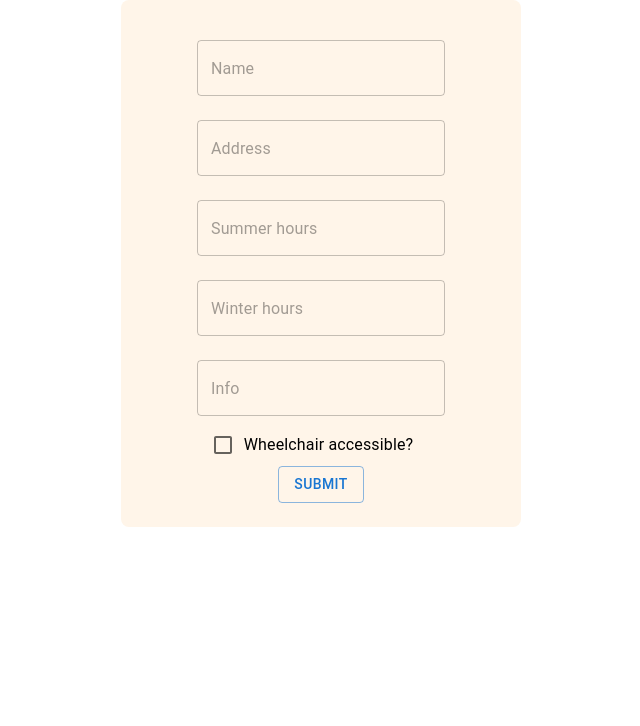
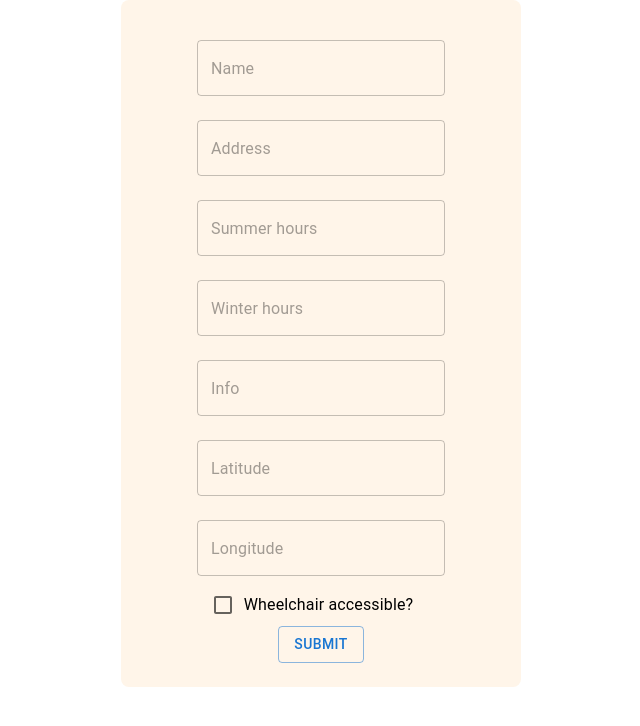
Before and after one commit to ogharambae/PooRescue, a React (Create React App) app in the folder poop/: page /add in a window 1280 px wide. Shown: the top 726 px of the page, without its empty margins (319-959 px from the left). Built offline with nearby package versions, Linux system fonts and the light colour scheme.

Commit message:
add washroom done

```diff
--- a/poop/src/components/Dialog.js
+++ b/poop/src/components/Dialog.js
@@ -5,6 +5,8 @@ import DialogActions from '@mui/material/DialogActions';
 import DialogContent from '@mui/material/DialogContent';
 import DialogContentText from '@mui/material/DialogContentText';
 import DialogTitle from '@mui/material/DialogTitle';
+import axios from "axios";
+import { useNavigate } from "react-router-dom";
 
 export default function AlertDialog() {
     const [open, setOpen] = React.useState(false);
@@ -13,8 +15,41 @@ export default function AlertDialog() {
         setOpen(true);
     };
 
-    const handleClose = () => {
-        setOpen(false);
+    const navigate = useNavigate();
+
+    const handleClose = async (e) => {
+        await e.preventDefault();
+        var data = {
+            "datasetid": "public-washrooms",
+            "recordid": "testrecordid",
+            "fields": {
+                "summer_hours": "Fire hall operation hours",
+                "location": "Vacouver Fire Hall No.2",
+                "name": "Demo Washroom",
+                "address": "199 Main St",
+                "type": "Toilet in building",
+                "winter_hours": "Fire hall operation hours",
+                "geo_local_area": "Hastings-Sunrise",
+                "note": "Caretaker on site",
+                "info": "May not always be open",
+                "geom": {
+                    "coordinates": [
+                        -123.10005247592927,
+                        49.28327045170959
+                    ],
+                    "type": "Point"
+                },
+                "wheel_access": "Yes",
+                "maintainer": "Parks & Recreation"
+            },
+            "record_timestamp": "2020-10-15T03:31:50.455-07:00"
+        }
+        await axios.put("http://localhost:8000/washrooms", data)
+            .then((d) => {
+                console.log(d)
+            })
+        await setOpen(false);
+        await navigate("/home");
     };
 
     return (
--- a/poop/src/pages/AddWashroom.jsx
+++ b/poop/src/pages/AddWashroom.jsx
@@ -11,7 +11,9 @@ function AddWashroom() {
         summer_hour: "",
         winter_hour: "",
         info: "",
-        wheelchair: ""
+        wheelchair: "",
+        lat: "",
+        long: ""
     });
 
     const changeHandler = (e) => {
@@ -74,6 +76,22 @@ function AddWashroom() {
                     value={data.info}
                     onChange={changeHandler}
                 />
+                <TextField
+                    margin="normal"
+                    type={"text"}
+                    name="lat"
+                    placeholder="Latitude"
+                    value={data.lat}
+                    onChange={changeHandler}
+                />
+                <TextField
+                    margin="normal"
+                    type={"text"}
+                    name="long"
+                    placeholder="Longitude"
+                    value={data.long}
+                    onChange={changeHandler}
+                />
                 <FormGroup>
                     <FormControlLabel control={<Checkbox />} label="Wheelchair accessible?" />
                 </FormGroup>
```
Also changed, not shown: 1 other file (tests, documents, lock files or other folders).
